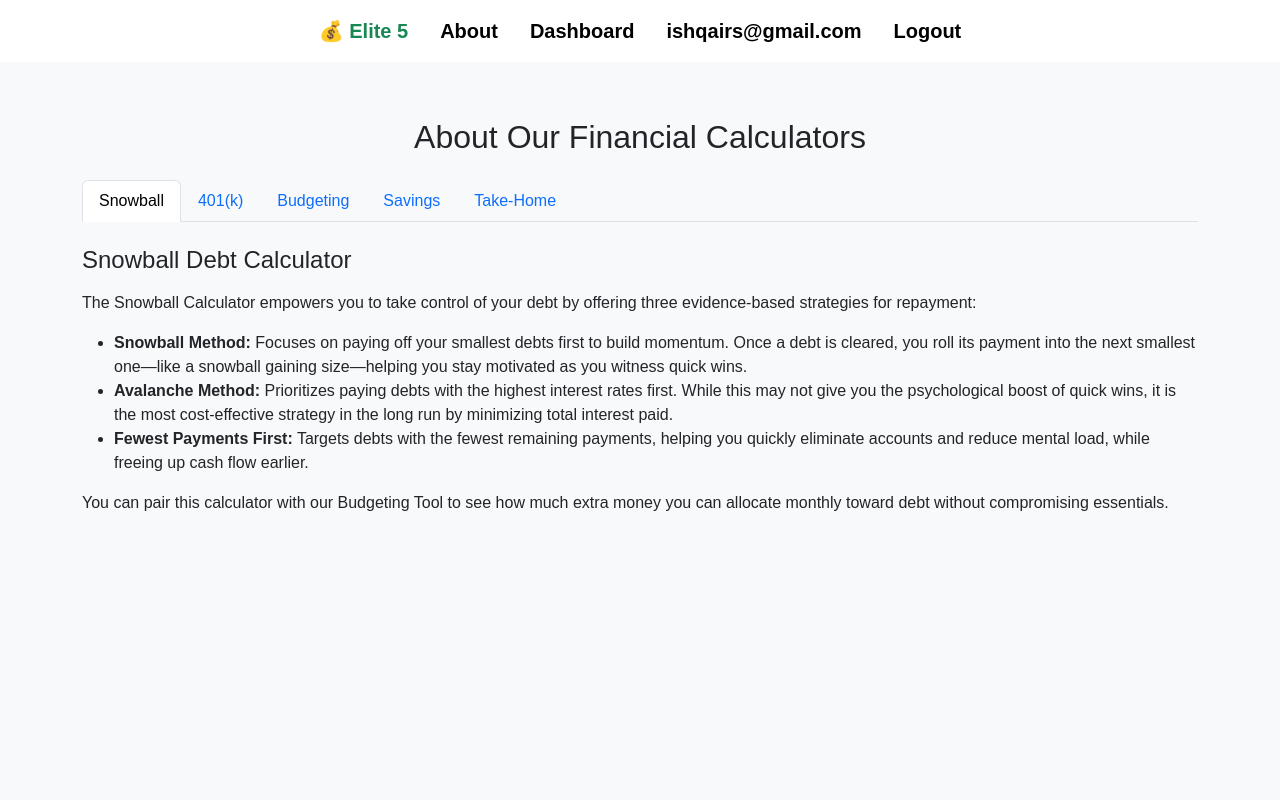
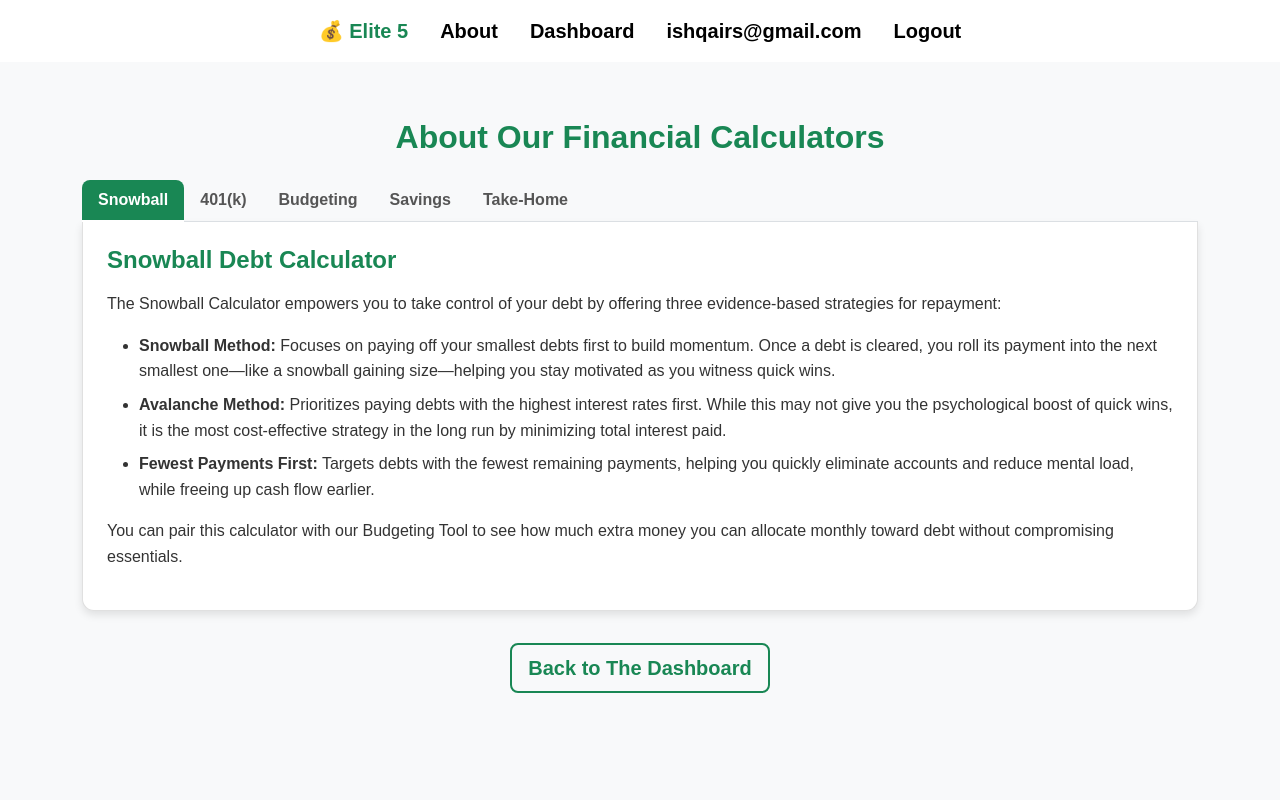
Before and after one commit to DePaul-Spring-2025-CSC-394-903/final-project-poc-team-5, a Django app: page /calculator-info/ in a window 1280 px wide. Run offline with Django 4.2, Linux system fonts and the light colour scheme; a user stored in the database is signed in.

Commit message:
Styled calculator info section

```diff
--- a/main/templates/main/calculator_info.html
+++ b/main/templates/main/calculator_info.html
@@ -1,12 +1,94 @@
 {% extends "main/base.html" %}
 {% load static %}
 {% block content %}
+
+<style>
+  :root {
+    --custom-green: #198754;
+    --custom-green-light: #48bb78;
+  }
+
+  /* Container Heading */
+  h2.text-center {
+    color: var(--custom-green);
+    font-weight: 700;
+  }
+
+  /* Tabs */
+  .nav-tabs .nav-link {
+    color: #555;
+    font-weight: 600;
+    transition: background-color 0.3s, color 0.3s;
+    border: none;
+    border-bottom: 2px solid transparent;
+  }
+  .nav-tabs .nav-link:hover {
+    color: var(--custom-green);
+  }
+  .nav-tabs .nav-link.active {
+    color: #fff;
+    background-color: var(--custom-green);
+    border-radius: 8px 8px 0 0;
+  }
+
+  /* Tab content cards */
+  .tab-pane {
+    padding: 1.5rem;
+    border: 1px solid #e0e0e0;
+    border-top: none;
+    border-radius: 0 0 12px 12px;
+    background-color: #fff;
+    box-shadow: 0 4px 8px rgba(0,0,0,0.1);
+    margin-bottom: 2rem;
+  }
+  .tab-pane h4 {
+    color: var(--custom-green);
+    font-weight: 600;
+  }
+  .tab-pane p,
+  .tab-pane ul {
+    color: #333;
+    line-height: 1.6;
+  }
+  .tab-pane ul li {
+    margin-bottom: 0.5rem;
+  }
+
+ /* Buttons all share the same green background */
+  .btn-custom-green, .btn-custom-green-outline {
+    border-radius: 8px;
+    font-weight: 600;
+    transition: background-color 0.3s ease, color 0.3s ease;
+  }
+
+  .btn-custom-green {
+    background-color: var(--custom-green);
+    border-color: var(--custom-green);
+    color: white;
+  }
+  .btn-custom-green:hover {
+    background-color: #48bb78; /* Darker green on hover */
+    border-color: #48bb78;
+    color: white;
+  }
+
+  .btn-custom-green-outline {
+    background-color: transparent;
+    border: 2px solid var(--custom-green);
+    color: var(--custom-green);
+  }
+  .btn-custom-green-outline:hover {
+    background-color: var(--custom-green);
+    color: white;
+  }
+
+</style>
 
 <div class="container py-5">
   <h2 class="text-center mb-4">About Our Financial Calculators</h2>
 
   <!-- Tabs -->
-  <ul class="nav nav-tabs mb-4" id="calculatorTabs" role="tablist">
+  <ul class="nav nav-tabs mb-0" id="calculatorTabs" role="tablist">
     <li class="nav-item" role="presentation">
       <button class="nav-link active" data-bs-toggle="tab" data-bs-target="#snowball" type="button">Snowball</button>
     </li>
@@ -88,5 +170,13 @@
       </ul>
       <p>The result includes a pie chart and breakdown showing your real net income per paycheck and annually. This is especially useful for understanding how much you can afford in monthly expenses, savings, or debt repayment.</p>
     </div>
+
   </div>
+
+  <div class="text-center">
+    <a href="{% url 'dashboard' %}" class="btn btn-custom-green-outline btn-lg">Back to The Dashboard</a>
+
+  </div>
+</div>
+
 {% endblock %}
```
Lines whose indentation alone changed are shown as unchanged.
